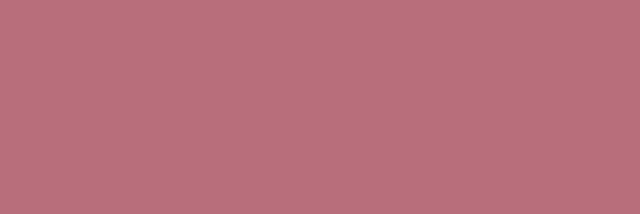
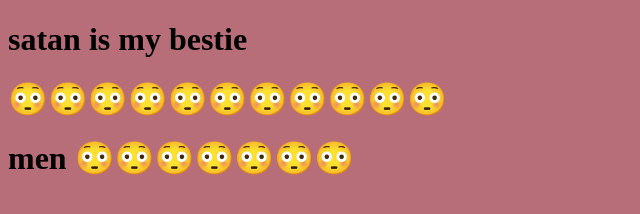
Before and after one commit to CoalSCP/twins, a plain HTML site: page index.html in a window 1280 px wide. Shown: the whole page, without its empty margins (0-640 px from the left). Drawn offline with Linux system fonts and the light colour scheme.

Commit message:
Update index.html

```diff
--- a/index.html
+++ b/index.html
@@ -8,6 +8,9 @@
 
 <body style="background-color:#B76E79;">
 
+  <h1> satan is my bestie </h1>
+  <h1> 😳😳😳😳😳😳😳😳😳😳😳 </h1>
+  <h1> men 😳😳😳😳😳😳😳 </h1>
 
 </body>
 
```
